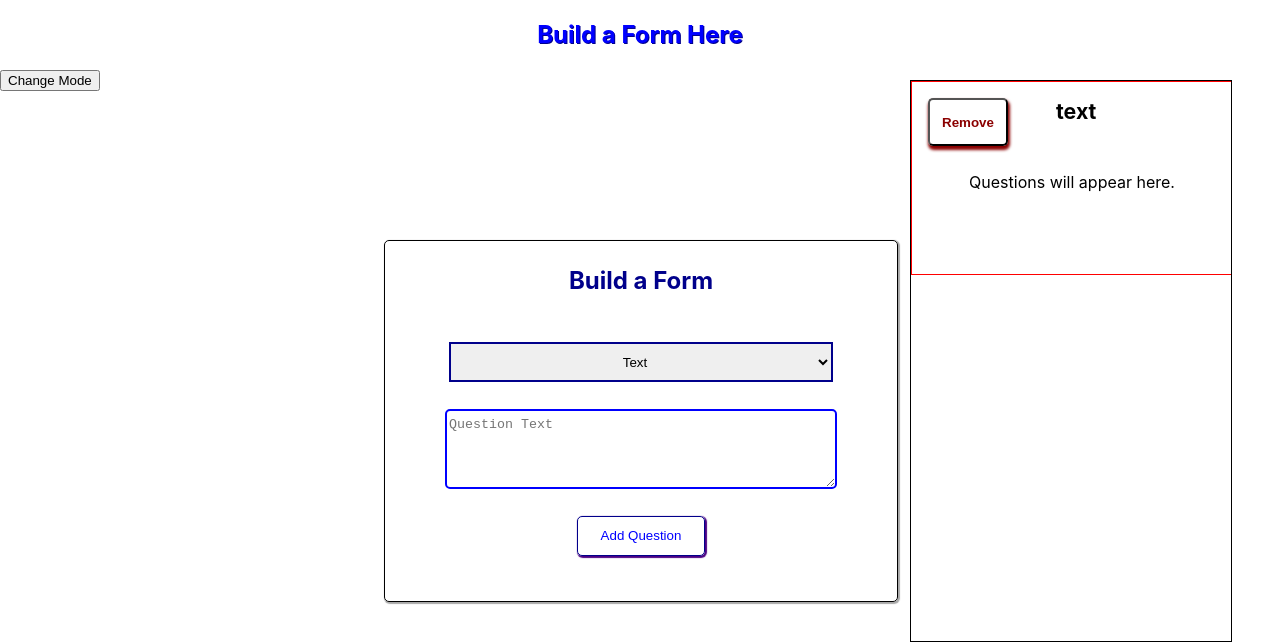
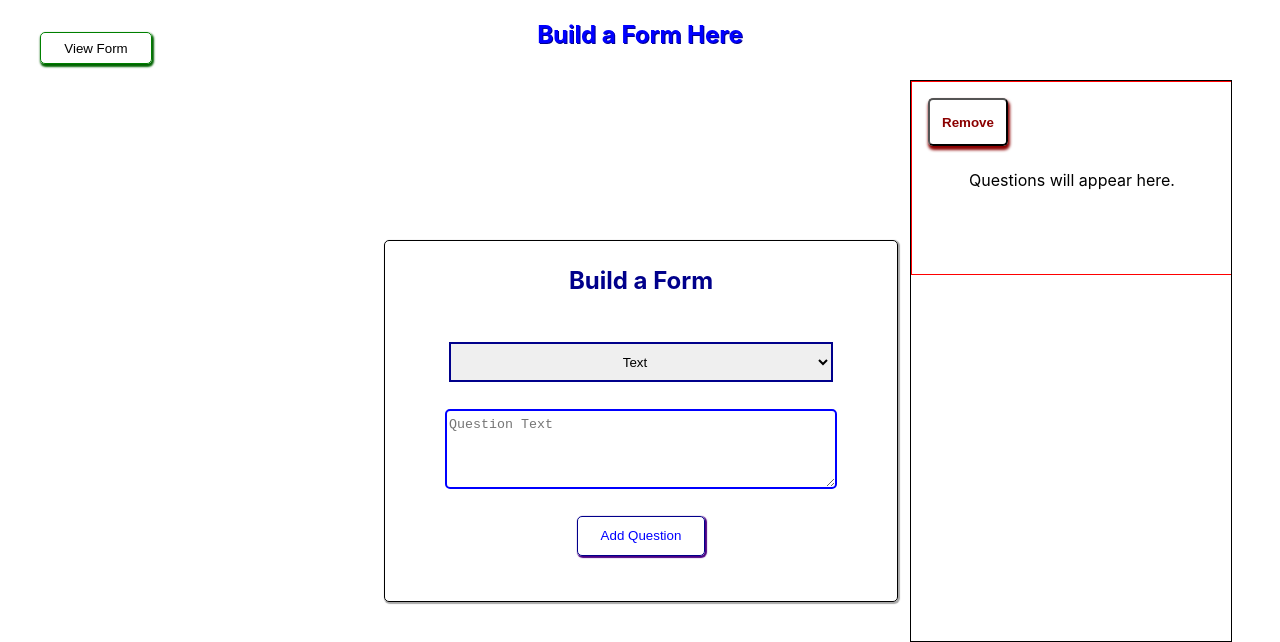
Before and after one commit to kevinfields/formbuilder, a React (Create React App) app: page / in a window 1280 px wide. Shown: the top 642 px of the page. Built offline with nearby package versions, Linux system fonts and the light colour scheme.

Commit message:
more mild styling

```diff
--- a/src/App.js
+++ b/src/App.js
@@ -49,7 +49,7 @@ function App() {
     if (questions.length === 0) {
       let placeholderQuestion = {
         text: 'Questions will appear here.',
-        type: 'text',
+        type: 'none',
       };
       setQuestions([placeholderQuestion]);
     } else {
@@ -59,7 +59,7 @@ function App() {
         setQuestions(qCatcher);
       }
     }
-  }, [questions])
+  }, [questions]);
 
   return (
     <div className="App">
@@ -83,7 +83,12 @@ function App() {
       :
         <MyFormPage form={questions} />
       }
-      <button onClick={() => setCreating(!creating)}>Change Mode</button>
+      <button
+        onClick={() => setCreating(!creating)}
+        className='change-mode-button'
+      >
+        {creating ? 'View Form' : 'Edit Form'}
+      </button>
     </div>
   );
 }
--- a/src/components/FormBuilderScreen.js
+++ b/src/components/FormBuilderScreen.js
@@ -14,6 +14,11 @@ const FormBuilderScreen = (props) => {
 
   const submitQuestion = () => {
 
+
+    if (qText.length < 2) {
+      return;
+    }
+
     if (qType === 'radio' || qType === 'checklist') {
       props.submitQuestion(qType, qText, options);
     } else {
@@ -27,9 +32,6 @@ const FormBuilderScreen = (props) => {
   };
 
   const addNewOption = () => {
-
-    console.log('optionText: ' + optionText);
-    console.log('currentOptions: ' + options.list);
 
     if (optionText.length === 0) {
       return;
--- a/src/components/SingleQuestionThumbnail.js
+++ b/src/components/SingleQuestionThumbnail.js
@@ -13,7 +13,7 @@ const SingleQuestionThumbnail = (props) => {
         >
           Remove
         </button>
-        <div className='s-q-type'>{props.question.type}</div>
+        <div className='s-q-type'>{props.question.type !== 'none' ? props.question.type : ''}</div>
       </div>
       <div className='s-q-text'>{props.question.text}</div>
     </div>
--- a/src/styling/Form.css
+++ b/src/styling/Form.css
@@ -23,3 +23,24 @@
   height: 20vh;
   width: 19vw;
 }
+
+.change-mode-button {
+  position: fixed;
+  left: 2.5pc;
+  top: 2pc;
+  width: 7pc;
+  height: 2pc;
+  background-color: transparent;
+  border-radius: 5px;
+  border: 1px solid green;
+  box-shadow: 1px 2px 2px 1px darkgreen;
+}
+
+.change-mode-button:hover {
+  background-color: lightgreen;
+  cursor: pointer;
+}
+
+.change-mode-button:active {
+  box-shadow: 1px 1px 1px 1px darkgreen;
+}
```
